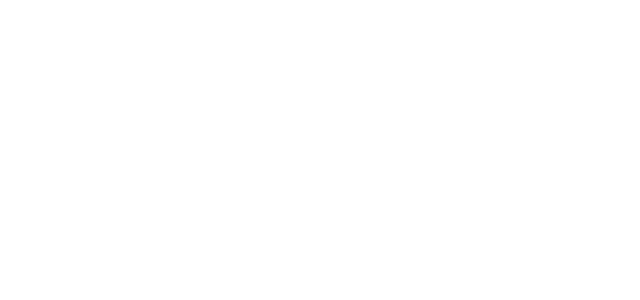
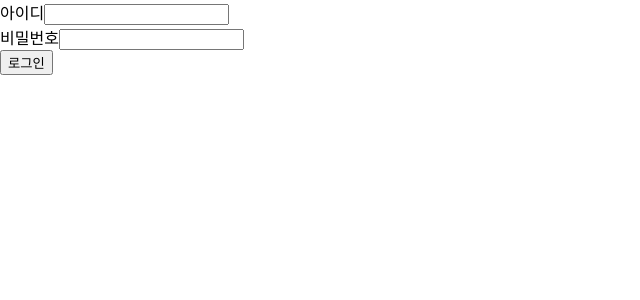
Before and after one commit to ApptiveDev/apptive-18th-team4-frontend, a React (Create React App) app: page /login in a window 1280 px wide. Before the commit this address had no page. Shown: the top 300 px of the page, without its empty margins (0-640 px from the left). Built offline with nearby package versions, Linux system fonts and the light colour scheme.

Commit message:
feat: 로그인 기능 구현

```diff
--- a/src/App.js
+++ b/src/App.js
@@ -1,14 +1,16 @@
 import './App.css';
 import * as React from "react";
-import { BrowserRouter as Router, Routes, Route } from "react-router-dom";
-import Test from './pages/signUp';
+import { BrowserRouter as Router, Routes, Route } from "react-router-dom"
+import SignUp from './pages/signUp/signUp'
+import Login from './pages/login/login'
 
 function App() {
   return (
     <div className="App">
       <Router>
         <Routes>
-          <Route path="/" element={<Test />} />
+          <Route path="/signup" element={<SignUp />} />
+          <Route path="/login" element={<Login />} />
         </Routes>
       </Router>
     </div>
--- /dev/null
+++ b/src/pages/login/login.js
@@ -0,0 +1,114 @@
+import {useState, useEffect} from 'react'
+import {useNavigate} from 'react-router-dom'
+import axios from 'axios'
+
+export default function Login() {
+    const [memberId, setID] = useState('');
+    const [password, setPW] = useState('');
+
+    const handleID = (e) => {
+        setID(e.target.value)
+    }
+
+    const handlePW = (e) => {
+        setPW(e.target.value)
+    }
+
+    const getLoginInfo = () => {
+        const accessToken = localStorage.getItem('accessToken')
+        const refreshToken = localStorage.getItem('refreshToken')
+        return { accessToken, refreshToken }
+    }
+
+    // 컴포넌트에서 로그인 정보를 가져와 상태값을 업데이트하는 useEffect 훅
+    const [accessToken, setAccessToken] = useState(null);
+    const [refreshToken, setRefreshToken] = useState(null);
+
+    useEffect(() => {
+        const { accessToken, refreshToken } = getLoginInfo();
+        setAccessToken(accessToken);
+        setRefreshToken(refreshToken);
+    }, []);
+
+    const handleLogin = (e) => {
+        e.preventDefault()
+        if (memberId.length === 0) alert("아이디를 입력해주세요")
+        else if (password.length === 0) alert("비밀번호를 입력해주세요")
+        else {
+            axios.post("url", {
+                    memberId: memberId,
+                    password: password
+                }, { headers: { "Content-Type": `application/json`} })
+            .then({onLoginSuccess})
+            .catch(function(error) {
+                console.log(error)
+            })
+        }
+    }
+
+    function onSilentRefresh() {
+        //local storage에 저장된 토큰 값 가져오기
+        const accessToken = localStorage.getItem('accessToken');
+        const refreshToken = localStorage.getItem('refreshToken');
+        let isRefreshing = false;
+
+        //이전에 실행된 갱신 중인 경우 중복 실행 방지
+        if (onSilentRefresh.timeoutId) {
+            clearTimeout(onSilentRefresh.timeoutId);
+            isRefreshing = true;
+        }
+
+        axios.post("재발급 url", {
+                  accessToken: accessToken,
+                  refreshToken: refreshToken
+                }, { headers: { 'Content-Type': 'application/json'} })
+        .then(onLoginSuccess)
+        .catch(function(error) {
+          console.log(error)
+        })
+        .finally(() => {
+            // 갱신이 완료된 경우에만 다시 자동 갱신 실행
+            if (!isRefreshing) {
+                onSilentRefresh.timeoutId = setTimeout(onSilentRefresh, JWT_EXPIRY_TIME - 60000);
+            }
+        })
+      }
+
+    onSilentRefresh.timeoutId = null;
+
+    const JWT_EXPIRY_TIME = 0.5 * 3600 * 1000; // 만료 시간 (30분 밀리 초로 표현)
+
+    function onLoginSuccess(response) {
+        const { accessToken, refreshToken } = response.data;
+        // local storage에 at, rt 저장
+        localStorage.setItem('accessToken', accessToken);
+        localStorage.setItem('refreshToken', refreshToken);
+        console.log(accessToken)
+        console.log(refreshToken)
+
+        // accessToken 설정
+        axios.defaults.headers.common['Authorization'] = `Bearer ${accessToken}`;
+
+        // accessToken 만료하기 1분 전에 로그인 연장
+        setTimeout(onSilentRefresh, JWT_EXPIRY_TIME - 60000);
+        console.log(response)
+    }
+
+    return (
+        <div className='login'>
+            <div className='enterID'>
+                <label htmlFor='memberId'>아이디</label>
+                <input name='memberId' onChange={handleID} value={memberId} className="memberId"/>
+            </div>
+
+            <div className='enterPW'>
+                <label htmlFor='password'>비밀번호</label>
+                <input name='password' onChange={handlePW} value={password} className="password"/>
+            </div>
+
+            <div>
+                <button onClick={handleLogin}>로그인</button>
+            </div>
+        </div>
+    )
+}
```
